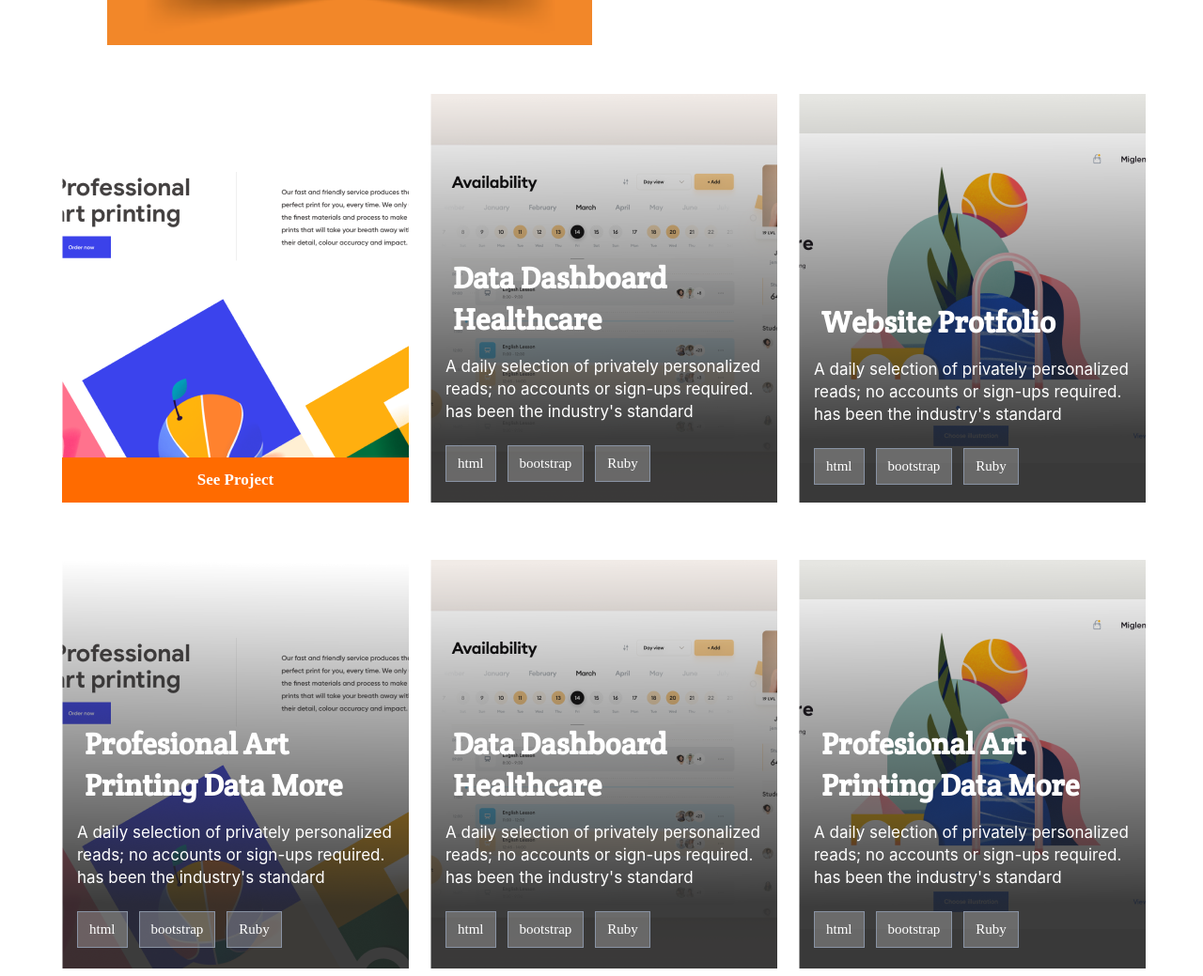
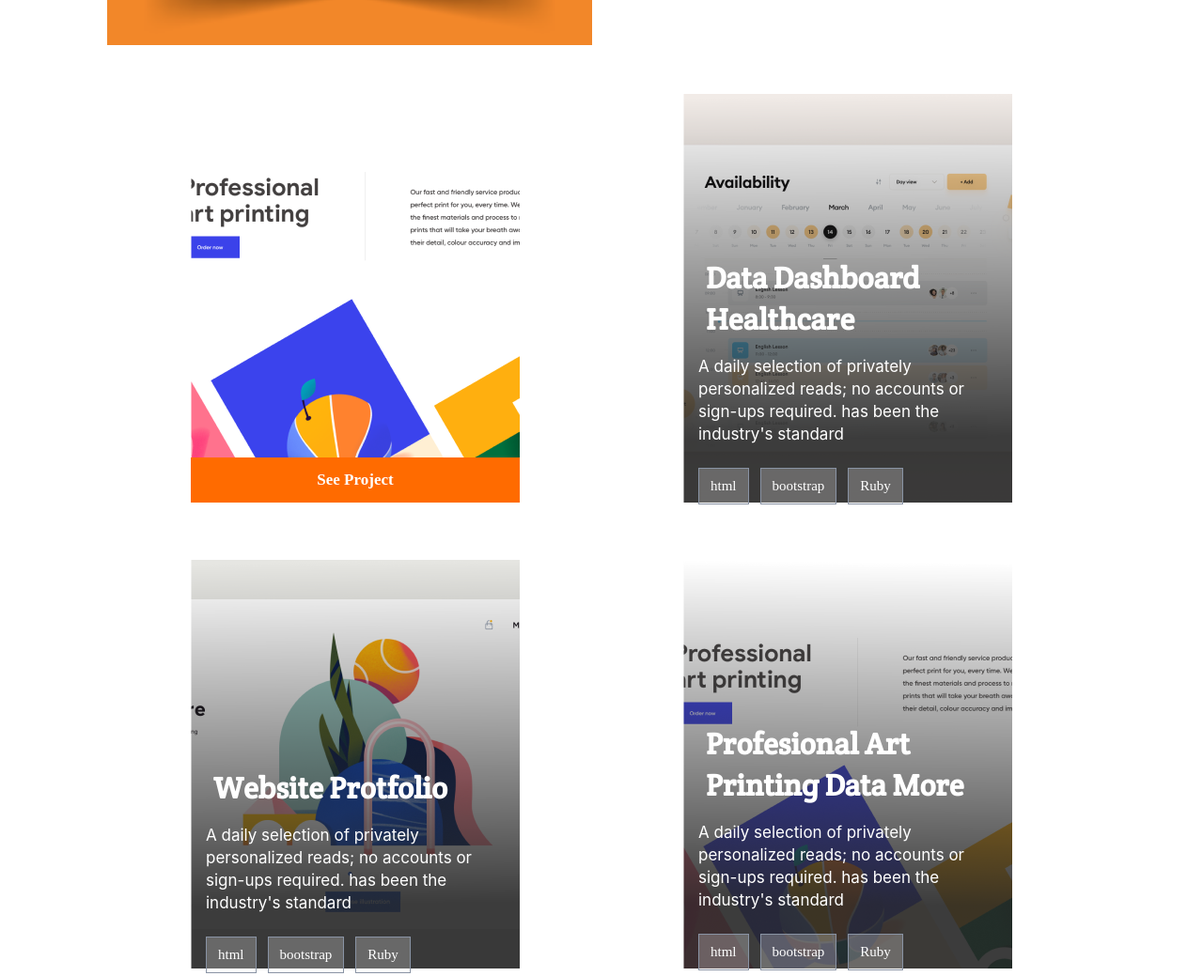
Before and after one commit to RitaDee/portfolio, a website: page index.html in a window 1280 px wide. Shown: the part 1379-2418 px from the top of the page at 94% size. Drawn offline with Linux system fonts and the light colour scheme.

Commit message:
solve the horizontal scroll

```diff
--- a/style.css
+++ b/style.css
@@ -575,19 +575,20 @@ span {
     display: grid;
     grid-template-columns: repeat(auto-fit, minmax(327px, 3fr));
     column-gap: 24px;
-    width: 90%;
+    width: 80%;
     justify-content: start;
     align-content: center;
     margin: 0 auto 0 auto;
     position: relative;
+    flex-wrap: wrap;
   }
 
   .desktop-profession .img-profession {
     background-image: url(./images/profession-1.png);
     background-repeat: no-repeat;
     background-size: cover;
-    width: 369px;
-    margin: 24px 16px 37px 2px;
+    width: 350px;
+    margin: 24px auto 37px auto;
     background-position-y: bottom center;
     height: 435px;
   }
@@ -595,7 +596,7 @@ span {
   .desktop-profession .img-profession .img-profession-btn {
     background-repeat: no-repeat;
     background-size: cover;
-    width: 369px;
+    width: 350px;
     margin: 24px 16px 37px 2px;
     background-position-y: bottom center;
   }
@@ -607,7 +608,7 @@ span {
     font-family: inherit;
     font-size: 17px;
     font-weight: 700;
-    width: 369px;
+    width: 350px;
     height: 48px;
     margin-bottom: -200px;
     border: none;
@@ -618,8 +619,8 @@ span {
     background-image: url(./images/profession-2.png);
     background-repeat: no-repeat;
     background-size: cover;
-    width: 369px;
-    margin: 24px 16px 37px 2px;
+    width: 350px;
+    margin: 24px auto 37px auto;
   }
 
   .data h1 {
@@ -644,8 +645,8 @@ span {
     background-image: url(./images/profession-3.png);
     background-repeat: no-repeat;
     background-size: cover;
-    width: 369px;
-    margin: 24px 16px 37px 2px;
+    width: 350px;
+    margin: 24px auto 37px auto;
   }
 
   .data h2 {
@@ -660,9 +661,9 @@ span {
     background-image: url(./images/profession-4.png);
     background-repeat: no-repeat;
     background-size: cover;
-    width: 369px;
+    width: 350px;
     height: 435px;
-    margin: 24px 16px 37px 2px;
+    margin: 24px auto 37px auto;
   }
 
   .data h3 {
@@ -727,11 +728,11 @@ span {
     grid-template-columns: repeat(auto-fit, minmax(327px, 2fr));
     width: 90%;
     margin: 0 auto;
+    flex-wrap: wrap;
   }
 
   .interest {
     margin-top: 130px;
-    margin-left: 135px;
   }
 
   .form-inputs {
```
